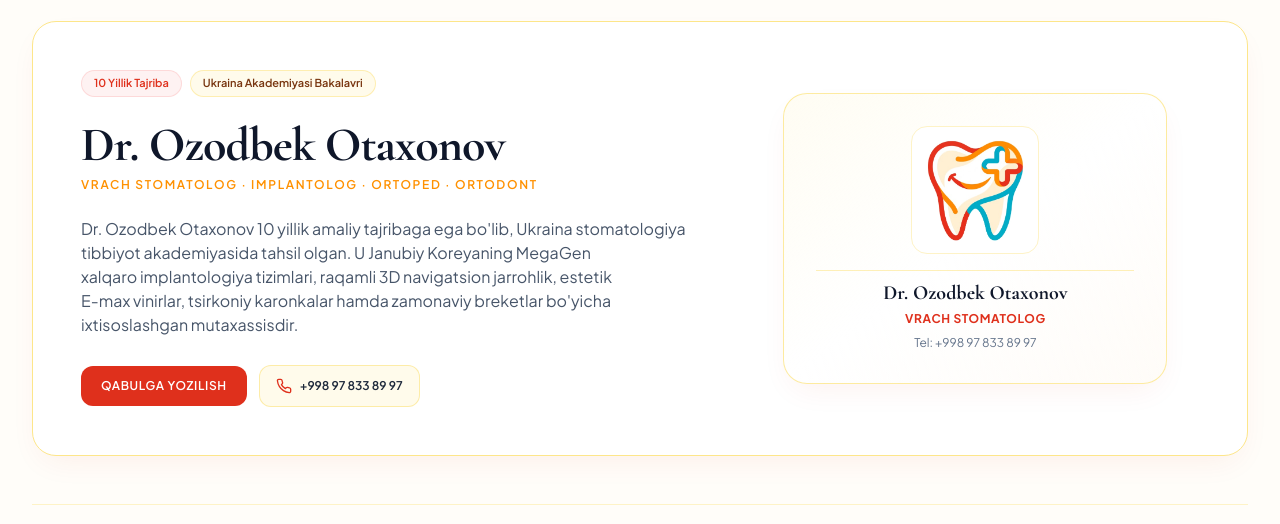
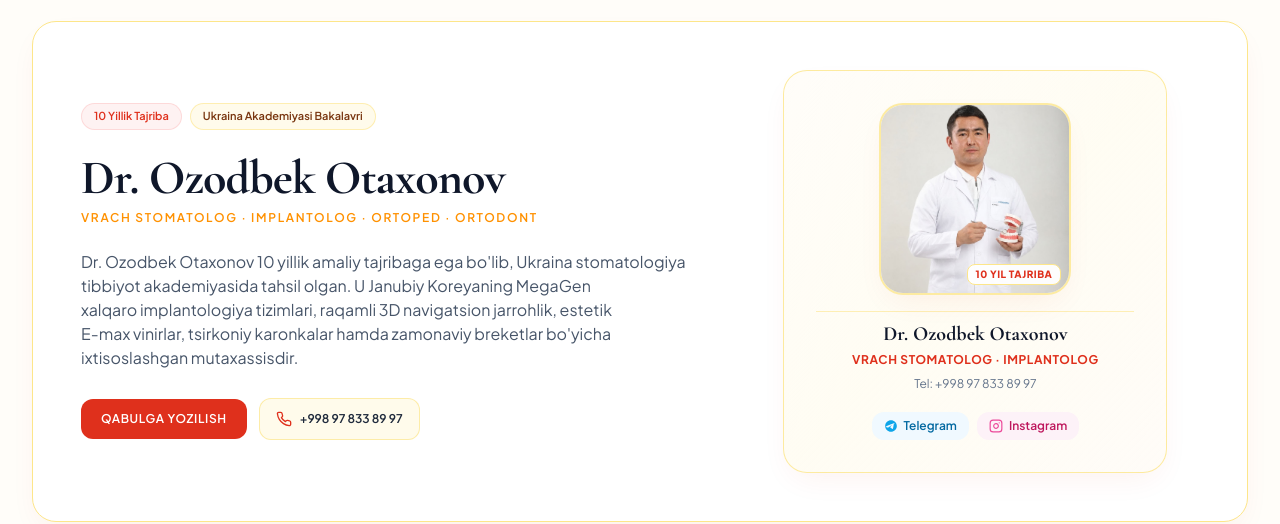
Before and after one commit to shakhzod-madmarov/drozodbek, a React (Vite) app in the folder frontend/: page /about in a window 1280 px wide. Shown: the part 175-699 px from the top of the page. Built offline with nearby package versions, Linux system fonts and the light colour scheme; no server answers.

Commit message:
feat: integrate authentic doctor portrait on home and about pages

```diff
--- a/frontend/src/pages/About.jsx
+++ b/frontend/src/pages/About.jsx
@@ -195,10 +195,10 @@ const About = ({ onOpenBooking }) => {
         </div>
 
         <div className="lg:col-span-5 flex justify-center">
-          <div className="p-6 sm:p-8 rounded-3xl bg-gradient-to-br from-amber-50/60 via-white to-orange-50/40 border border-amber-200/80 text-center space-y-4 shadow-luxury w-full max-w-sm">
-            <div className="w-28 h-28 sm:w-32 sm:h-32 mx-auto flex items-center justify-center rounded-2xl bg-white shadow-xs border border-amber-100 p-3">
+          <div className="p-6 sm:p-8 rounded-3xl bg-gradient-to-br from-[#FFFDF9] via-amber-50/60 to-orange-50/40 border border-amber-200/80 text-center space-y-4 shadow-luxury w-full max-w-sm">
+            <div className="relative w-44 h-44 sm:w-48 sm:h-48 mx-auto rounded-3xl overflow-hidden bg-white shadow-luxury border-2 border-amber-200/80 group">
               <img
-                src="/logo_icon.png"
+                src="/dr_ozodbek_portrait.png"
                 alt={
                   lang === "ru"
                     ? "Д-р Озодбек Отахонов — Врач-Стоматолог"
@@ -206,16 +206,41 @@ const About = ({ onOpenBooking }) => {
                     ? "Dr. Ozodbek Otaxonov — Dental Surgeon"
                     : "Dr. Ozodbek Otaxonov — Vrach Stomatolog"
                 }
-                width={120}
-                height={120}
+                width={300}
+                height={300}
                 decoding="async"
-                className="w-full h-full object-contain filter drop-shadow-xs"
+                className="w-full h-full object-cover object-top filter transition-transform duration-300 group-hover:scale-105"
               />
+              <div className="absolute bottom-2 right-2 px-2 py-0.5 rounded-lg bg-white/95 backdrop-blur-xs text-[10px] font-black uppercase tracking-wider text-primary shadow-xs border border-amber-200">
+                {years} Yil Tajriba
+              </div>
             </div>
             <div className="pt-2 border-t border-amber-200/60 space-y-1">
               <p className="font-serif-classic text-xl font-bold text-slate-900">Dr. Ozodbek Otaxonov</p>
-              <p className="text-xs text-primary font-bold uppercase tracking-wider">Vrach Stomatolog</p>
+              <p className="text-xs text-primary font-bold uppercase tracking-wider">
+                {lang === "ru" ? "Врач-Стоматолог · Имплантолог" : lang === "en" ? "Dental Surgeon · Implantologist" : "Vrach Stomatolog · Implantolog"}
+              </p>
               <p className="text-xs text-slate-500 pt-1">Tel: {DOCTOR_INFO.phoneDisplay}</p>
+            </div>
+            <div className="flex items-center justify-center gap-2 pt-1 text-xs">
+              <a
+                href={DOCTOR_INFO.telegramUrl}
+                target="_blank"
+                rel="noopener noreferrer"
+                className="inline-flex items-center gap-1.5 px-3 py-1.5 rounded-xl bg-sky-50 text-sky-700 hover:bg-sky-100 font-semibold transition-colors"
+              >
+                <IconTelegram className="w-3.5 h-3.5 text-sky-500" />
+                <span>Telegram</span>
+              </a>
+              <a
+                href={DOCTOR_INFO.instagramUrl}
+                target="_blank"
+                rel="noopener noreferrer"
+                className="inline-flex items-center gap-1.5 px-3 py-1.5 rounded-xl bg-pink-50 text-pink-700 hover:bg-pink-100 font-semibold transition-colors"
+              >
+                <IconInstagram className="w-3.5 h-3.5 text-pink-500" />
+                <span>Instagram</span>
+              </a>
             </div>
           </div>
         </div>
--- a/frontend/src/pages/Home.jsx
+++ b/frontend/src/pages/Home.jsx
@@ -177,20 +177,23 @@ const HeroSection = ({ onOpenBooking }) => {
           </div>
         </div>
 
-        {/* Right Visual (5 cols): Authentic Logo & Brand Showcase */}
+        {/* Right Visual (5 cols): Authentic Doctor Portrait & Brand Showcase */}
         <div className="lg:col-span-5 relative">
           <div className="relative rounded-3xl overflow-hidden bg-gradient-to-br from-[#FFFDF9] via-amber-50/60 to-orange-50/40 border border-amber-200/70 p-6 sm:p-8 shadow-luxury text-center flex flex-col items-center justify-center space-y-4">
-            {/* Clean, glowing emblem circle */}
-            <div className="relative w-32 h-32 sm:w-36 sm:h-36 mx-auto flex items-center justify-center rounded-2xl bg-white shadow-xs border border-amber-100/80 p-3.5">
+            {/* Real Doctor Portrait */}
+            <div className="relative w-44 h-44 sm:w-52 sm:h-52 mx-auto rounded-3xl overflow-hidden bg-white shadow-luxury border-2 border-amber-200/80 group">
               <img
-                src="/logo_icon.png"
+                src="/dr_ozodbek_portrait.png"
                 alt="Dr. Ozodbek Otaxonov — Vrach Stomatolog"
-                width={140}
-                height={140}
+                width={300}
+                height={300}
                 fetchPriority="high"
                 decoding="async"
-                className="w-full h-full object-contain filter drop-shadow-xs transition-transform duration-300 hover:scale-105"
+                className="w-full h-full object-cover object-top filter transition-transform duration-300 group-hover:scale-105"
               />
+              <div className="absolute bottom-2.5 right-2.5 px-2.5 py-1 rounded-xl bg-white/95 backdrop-blur-xs text-[10px] font-black uppercase tracking-wider text-primary shadow-xs border border-amber-200">
+                10 Yil Tajriba
+              </div>
             </div>
 
             <div className="space-y-1">
```
Also changed, not shown: frontend/public/dr_ozodbek_og.jpg, frontend/public/dr_ozodbek_portrait.png (added).
